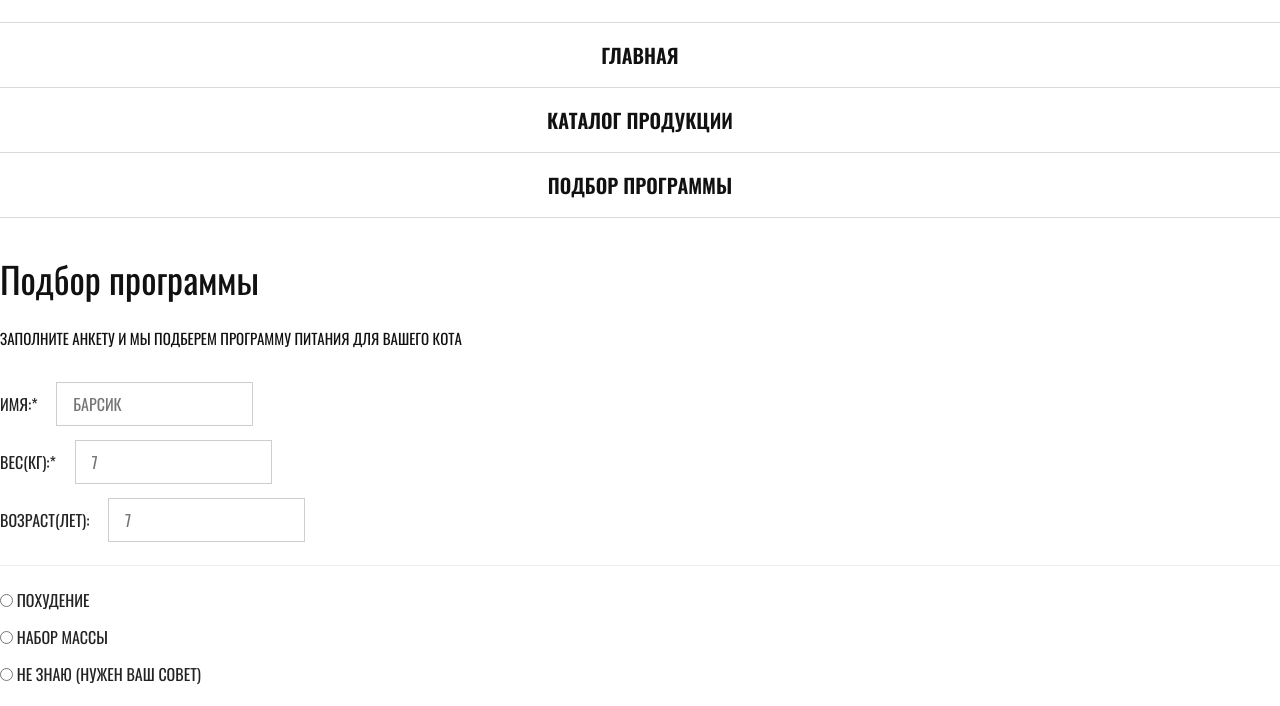
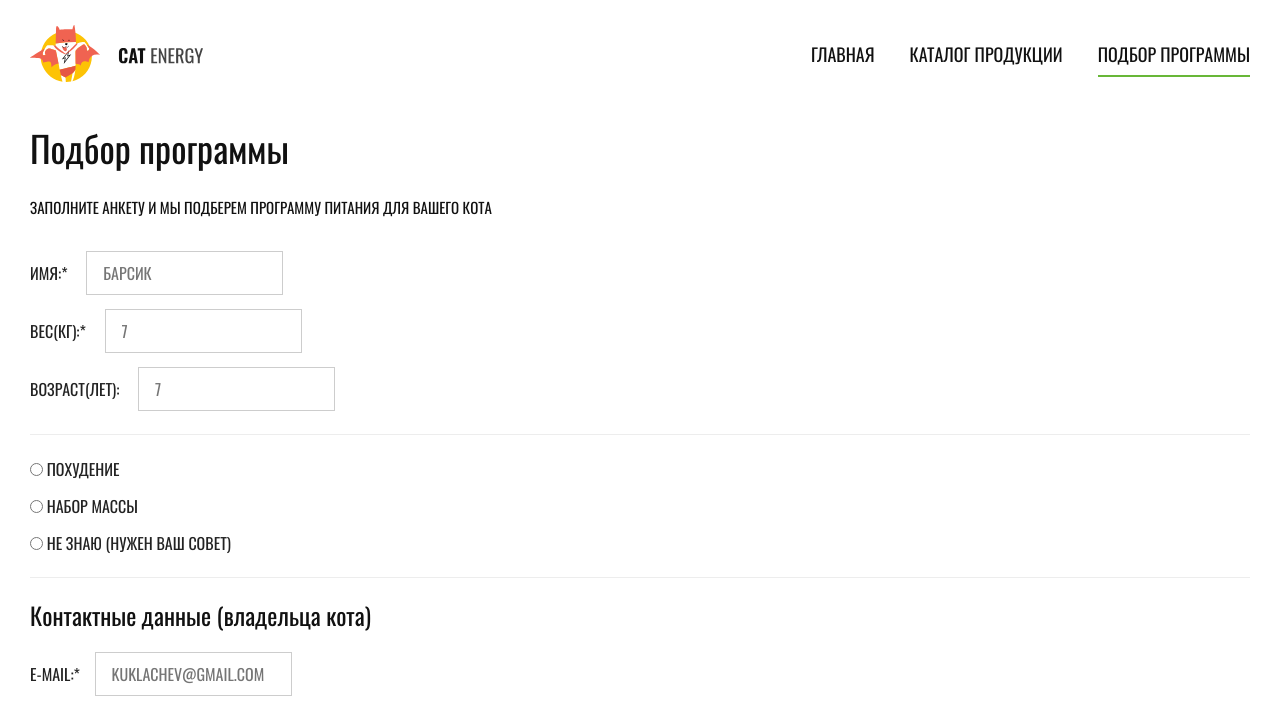
Before and after one commit to irina-lu/cat-food, a website: page form.html in a window 1280 px wide. Shown: the top 706 px of the page. Drawn offline with Linux system fonts and the light colour scheme.

Commit message:
Адаптация шапки к планшетному разрешению

```diff
--- a/form.html
+++ b/form.html
@@ -18,6 +18,12 @@
         </a>
         <a class="page-header__logo page-header__logo--title">
           <img class="page-header__logo-title logo-title" src="img/icon/logo-text.svg" width="#" height="#" alt="Cat Energy" />
+        </a>
+        <a class="page-header__logo-tablet">
+          <img src="img/icon/logo-tablet.svg" width="173" height="58" alt="Cat Energy" />
+        </a>
+        <a class="page-header__logo-desktop">
+          <img src="img/icon/logo-desktop.svg" width="202" height="59" alt="Cat Energy" />
         </a>
         <button class="page-header__toggle" type="button">x</button>
       </div>
--- a/sass/page-header.scss
+++ b/sass/page-header.scss
@@ -7,7 +7,27 @@
   padding: 11px 20px;
 }
 
-.page-header__logo-tablet,
-.page-header__logo-desktop {
+.page-header__logo-desktop,
+.page-header__logo-tablet {
   display: none;
 }
+@media (min-width: 768px) {
+  .page-header__logo-tablet {
+    display: inline;
+  }
+
+  .page-header__logo,
+  .page-header__logo-desktop,
+  .page-header__toggle {
+    display: none;
+  }
+
+  .page-header {
+    padding-top: 25px;
+    @include flex(space-between, center);
+  }
+
+  .page-header__wrapper {
+    padding: 0;
+  }
+}
--- a/sass/page-wrapper.scss
+++ b/sass/page-wrapper.scss
@@ -4,3 +4,10 @@
   font-family: "Oswald", 'Arial', sans-serif;
   width: 100%;
 }
+
+@media (min-width: 768px) {
+  .page-wrapper {
+    width: 100%;
+    padding: 0 30px;
+  }
+}
--- a/sass/site-list.scss
+++ b/sass/site-list.scss
@@ -13,11 +13,41 @@
   border-top: 1px solid $border-list;
   padding: 22px 0;
   text-align: center;
+
   & a {
     color: $font-black;
     text-decoration: none;
   }
-  &:last-child  {
+
+  &:last-child {
     border-bottom: 1px solid $border-list;
   }
 }
+@media (min-width: 768px) {
+  .site-list {
+    @include flex(space-between, center);
+    @include font(18px, 24px);
+    margin-top: 6px;
+  }
+
+  .site-list__item {
+    color: $font-light-black;
+    border: 0;
+    border-bottom: 2px solid transparent;
+    padding: 0;
+    padding-bottom: 9px;
+    margin-right: 35px;
+
+    &:last-child {
+      margin-right: 0;
+      border-bottom: 2px solid transparent;
+    }
+
+    &--active {
+      &:last-child {
+        border-color: $green;
+      }
+      border-color: $green;
+    }
+  }
+}
```
Also changed, not shown: catalog.html (+6 -0 lines), css/style.css.
